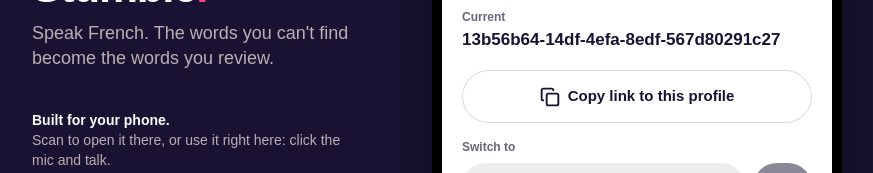
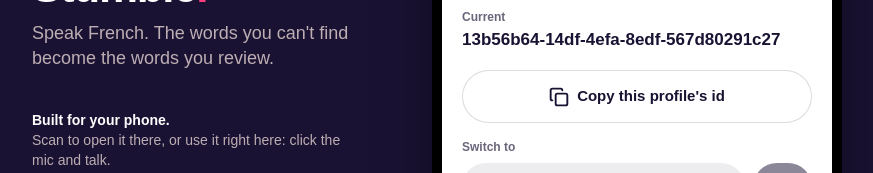
Before and after one commit to heeranshgithub/stumble, a Next.js app in the folder frontend/: page /profile in a window 1280 px wide. Shown: the part 231-404 px from the top of the page, without its empty margins (203-1076 px from the left). Built offline with nearby package versions, Linux system fonts and the light colour scheme; no server answers; a web font is replaced by a local one.

Commit message:
fix: the profile button copies the id, not a link welded to one origin

```diff
--- a/frontend/src/components/screens/ProfileScreen.tsx
+++ b/frontend/src/components/screens/ProfileScreen.tsx
@@ -31,11 +31,11 @@ export function ProfileScreen() {
   const [copied, setCopied] = useState(false);
   const [dueNow, dueNowState] = useDueNowMutation();
 
-  const link = typeof window === "undefined" ? "" : `${window.location.origin}/?device=${device}`;
-
+  // The id, not a link: a link is welded to one origin, and copying is for carrying the profile to
+  // another one (today's tunnel, the deployed site) by pasting the id into "Switch to" there.
   const copy = async () => {
     try {
-      await navigator.clipboard.writeText(link);
+      await navigator.clipboard.writeText(device);
       setCopied(true);
       window.setTimeout(() => setCopied(false), 1800);
     } catch {
@@ -69,7 +69,7 @@ export function ProfileScreen() {
         </div>
         <PillButton variant="paper" className="mt-3 border border-ink/15" onClick={() => void copy()}>
           {copied ? <Check className="size-5" strokeWidth={2.5} /> : <Copy className="size-5" strokeWidth={2.25} />}
-          {copied ? "Link copied" : "Copy link to this profile"}
+          {copied ? "Copied" : "Copy this profile's id"}
         </PillButton>
       </Blob>
 
```
